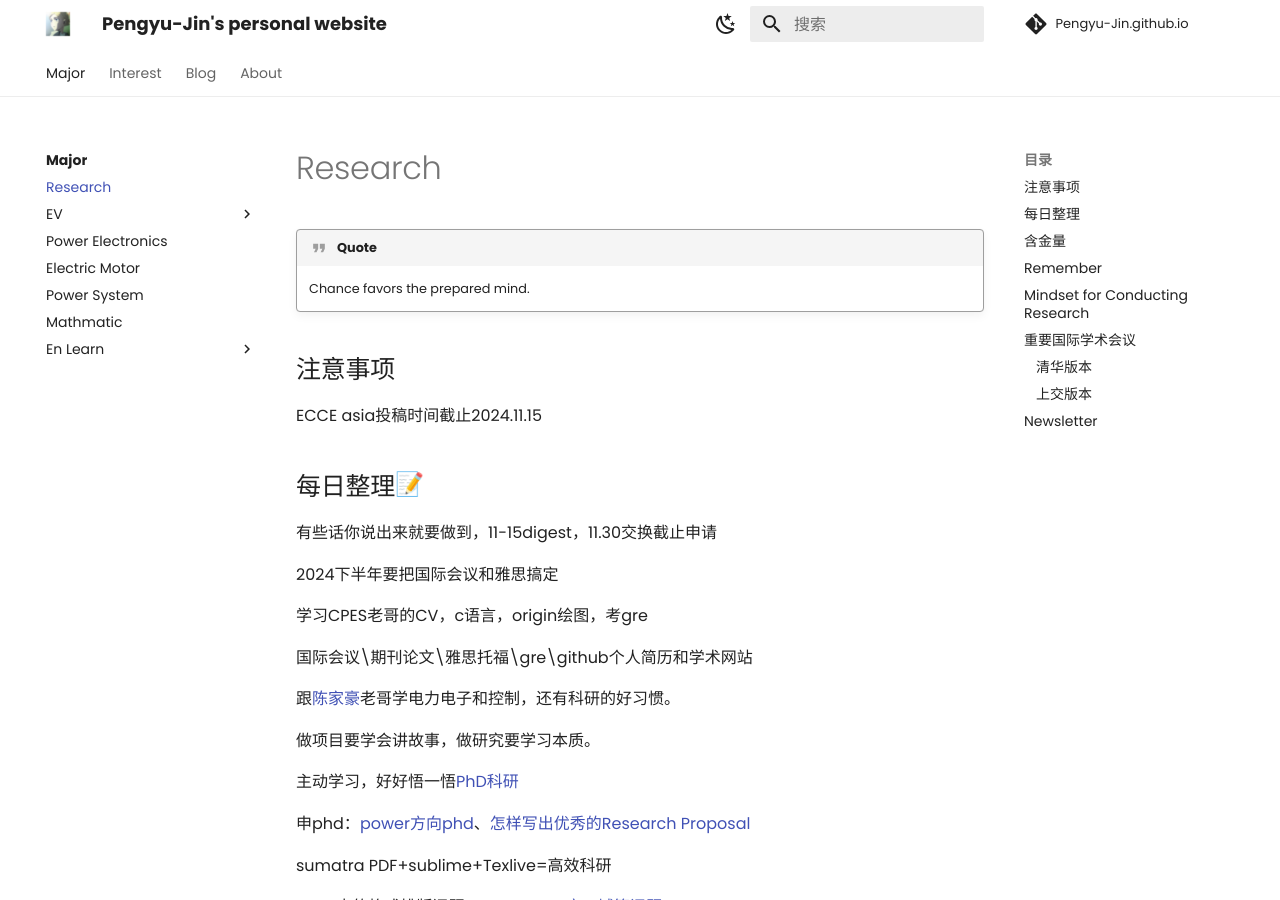
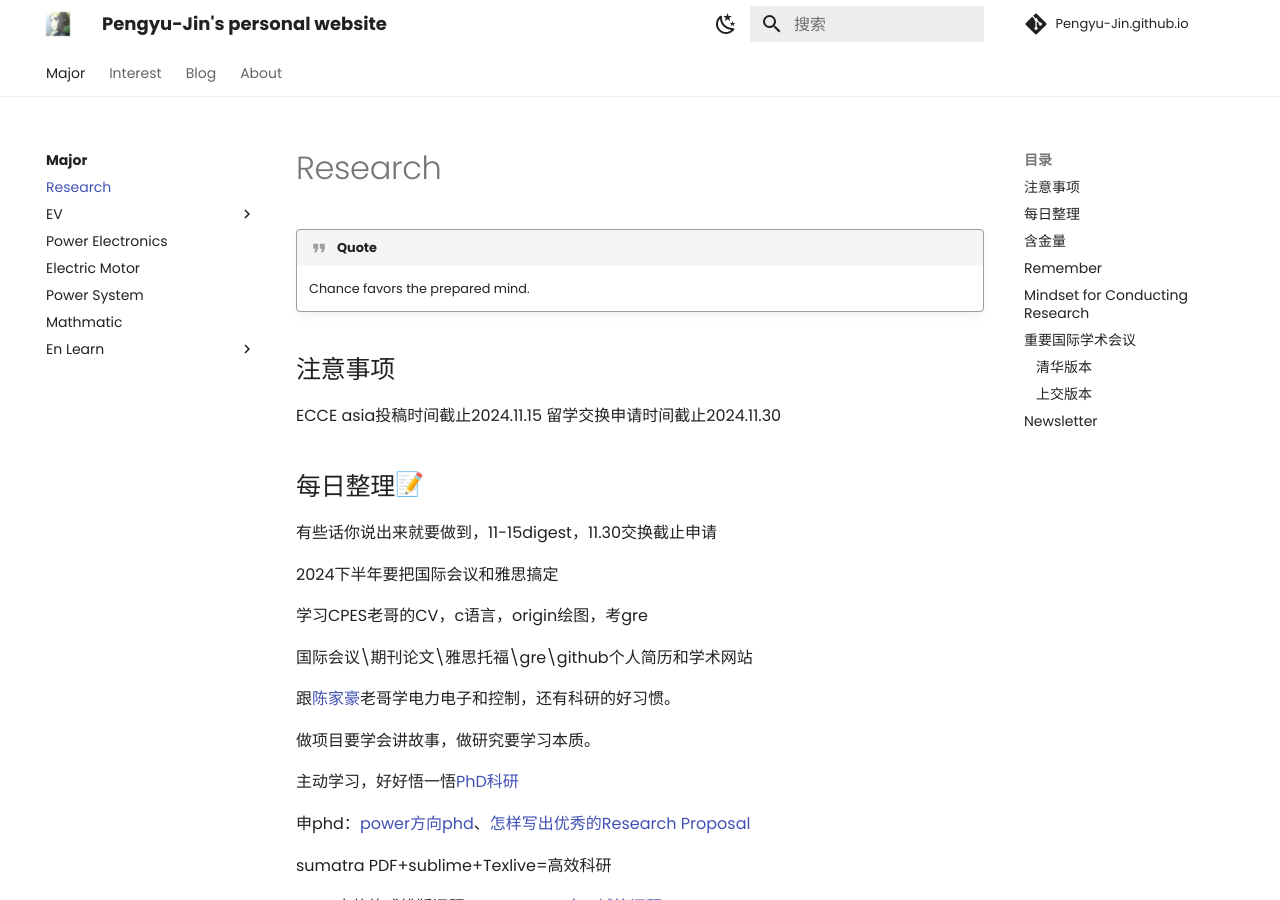
Before and after one commit to Pengyu-Jin/Pengyu-Jin.github.io, an MkDocs documentation site: the page built from docs/major/research/research.md, in a window 1280 px wide and 900 px high. Built offline with MkDocs 1.6.1 and Material for MkDocs 9.7.7, drawn with Linux system fonts in a browser that asks for light colours; emoji names are drawn with the system emoji font; comment, search, counter and statistics services are not loaded.

Commit message:
20241107

```diff
--- a/docs/major/research/research.md
+++ b/docs/major/research/research.md
@@ -4,6 +4,7 @@
 
 ## 注意事项
 ECCE asia投稿时间截止2024.11.15
+留学交换申请时间截止2024.11.30
 
 ## 每日整理:memo:
 
```
